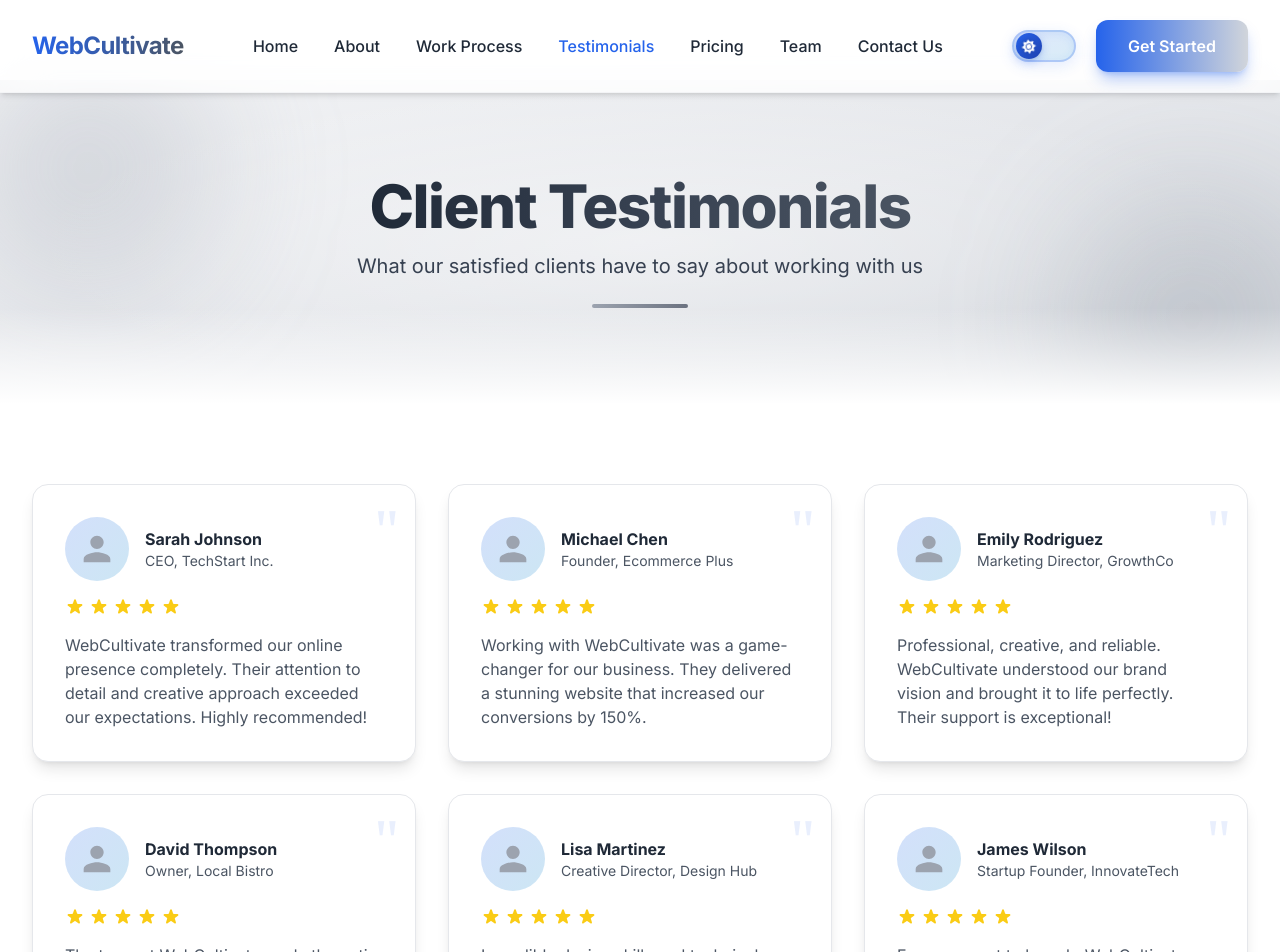
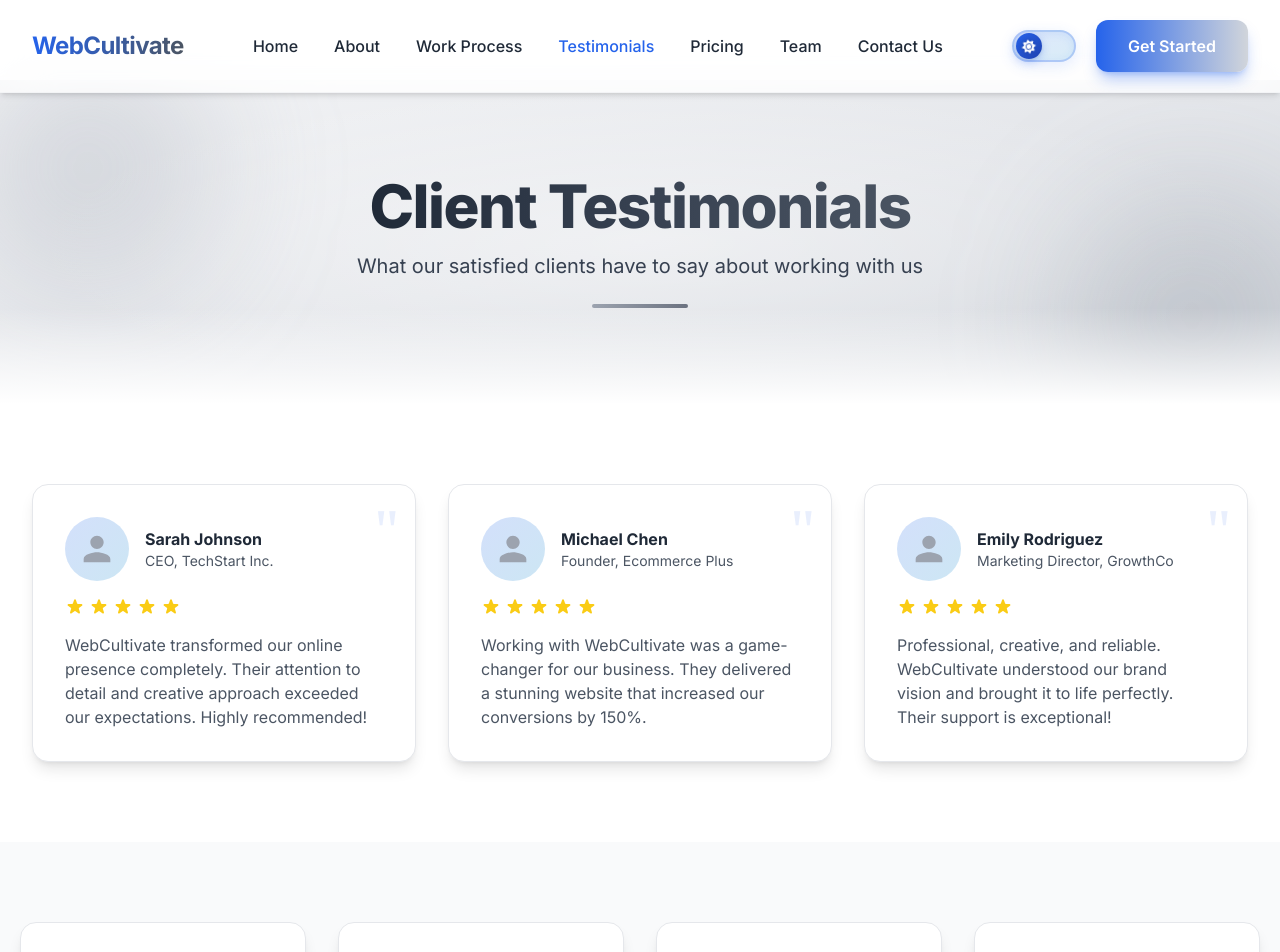
Before and after one commit to TejuMehar/pioneershub-it-consultant-akola, a React (Vite) app: page /testimonials in a window 1280 px wide. Shown: the top 952 px of the page. Built offline with nearby package versions, Linux system fonts and the light colour scheme.

Commit message:
Fix The Service Page Bug Fix

```diff
--- a/src/components/Home/ServicesSection.jsx
+++ b/src/components/Home/ServicesSection.jsx
@@ -40,11 +40,21 @@ const ServicesSection = () => {
         </div>
         <div className="grid grid-cols-1 sm:grid-cols-2 lg:grid-cols-3 gap-6 sm:gap-7 md:gap-8 lg:gap-9">
           {services.map((service, index) => (
-            <div key={index} className="relative bg-white dark:bg-slate-800 p-8 sm:p-9 md:p-10 lg:p-11 rounded-2xl shadow-lg border border-gray-200 dark:border-slate-700 transition-all duration-400 hover:shadow-xl hover:-translate-y-2 text-center overflow-hidden before:content-[''] before:absolute before:top-0 before:left-0 before:w-full before:h-1 before:bg-gradient-to-r before:from-primary before:to-secondary before:scale-x-0 hover:before:scale-x-100 before:transition-transform before:duration-400">
-              <div className="text-primary dark:text-primary-light mb-4 sm:mb-5 flex justify-center">{service.icon}</div>
-              <h3 className="text-xl sm:text-2xl font-bold text-gray-800 dark:text-gray-100 mb-2 sm:mb-3">{service.title}</h3>
-              <p className="text-sm sm:text-base text-gray-600 dark:text-gray-400 leading-relaxed">{service.description}</p>
-            </div>
+             <div
+                 key={index}
+                 className="relative bg-white dark:bg-slate-800 p-8 sm:p-9 md:p-10 lg:p-11 rounded-2xl border border-gray-200 dark:border-slate-700
+                 shadow-sm hover:shadow-md transition-all duration-300 hover:-translate-y-1 text-center"
+                 >
+                 <div className="text-primary dark:text-primary-light mb-4 sm:mb-5 flex justify-center">
+                 {service.icon}
+                 </div>
+                 <h3 className="text-xl sm:text-2xl font-semibold text-gray-800 dark:text-gray-100 mb-2 sm:mb-3">
+                 {service.title}
+                 </h3>
+                 <p className="text-sm sm:text-base text-gray-600 dark:text-gray-400 leading-relaxed">
+                 {service.description}
+                </p>
+             </div>
           ))}
         </div>
       </div>
--- a/src/components/Testimonials/TestimonialsGrid.jsx
+++ b/src/components/Testimonials/TestimonialsGrid.jsx
@@ -34,39 +34,6 @@ const TestimonialsGrid = () => {
       ),
       rating: 5,
       text: 'Professional, creative, and reliable. WebCultivate understood our brand vision and brought it to life perfectly. Their support is exceptional!'
-    },
-    {
-      name: 'David Thompson',
-      role: 'Owner, Local Bistro',
-      image: (
-        <svg className="w-full h-full" fill="currentColor" viewBox="0 0 24 24">
-          <path d="M12 12c2.21 0 4-1.79 4-4s-1.79-4-4-4-4 1.79-4 4 1.79 4 4 4zm0 2c-2.67 0-8 1.34-8 4v2h16v-2c0-2.66-5.33-4-8-4z"/>
-        </svg>
-      ),
-      rating: 5,
-      text: 'The team at WebCultivate made the entire process smooth and enjoyable. Our new website has helped us attract more customers than ever.'
-    },
-    {
-      name: 'Lisa Martinez',
-      role: 'Creative Director, Design Hub',
-      image: (
-        <svg className="w-full h-full" fill="currentColor" viewBox="0 0 24 24">
-          <path d="M12 12c2.21 0 4-1.79 4-4s-1.79-4-4-4-4 1.79-4 4 1.79 4 4 4zm0 2c-2.67 0-8 1.34-8 4v2h16v-2c0-2.66-5.33-4-8-4z"/>
-        </svg>
-      ),
-      rating: 5,
-      text: 'Incredible design skills and technical expertise! WebCultivate delivered exactly what we needed, on time and within budget.'
-    },
-    {
-      name: 'James Wilson',
-      role: 'Startup Founder, InnovateTech',
-      image: (
-        <svg className="w-full h-full" fill="currentColor" viewBox="0 0 24 24">
-          <path d="M12 12c2.21 0 4-1.79 4-4s-1.79-4-4-4-4 1.79-4 4 1.79 4 4 4zm0 2c-2.67 0-8 1.34-8 4v2h16v-2c0-2.66-5.33-4-8-4z"/>
-        </svg>
-      ),
-      rating: 5,
-      text: 'From concept to launch, WebCultivate provided outstanding service. They are true professionals who care about their clients success.'
     }
   ];
 
```
